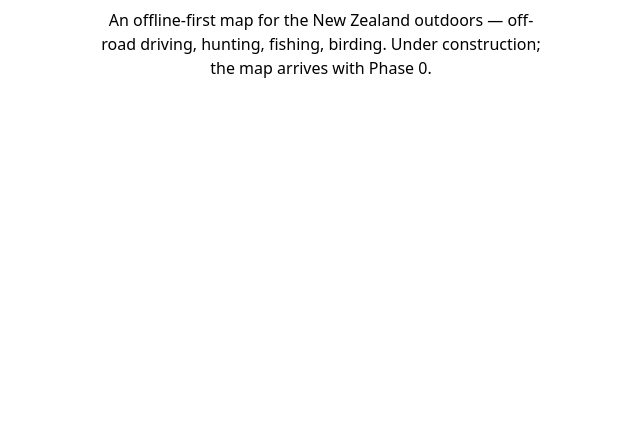
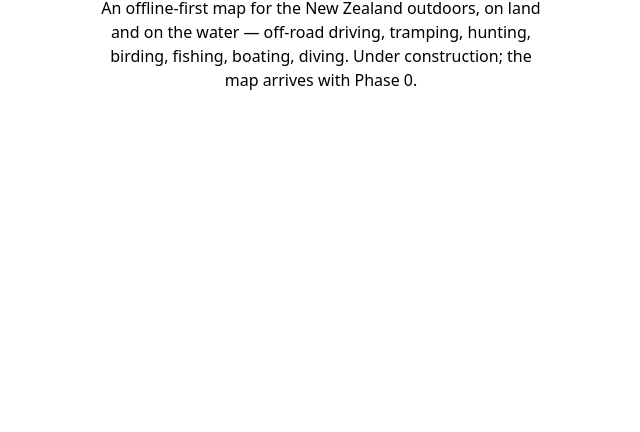
Before and after one commit to mike548141/tuhura, a plain HTML site: page site/index.html in a window 1280 px wide. Shown: the part 400-832 px from the top of the page, without its empty margins (319-959 px from the left). Drawn offline with Linux system fonts and the light colour scheme.

Commit message:
docs: maritime is a first-class half of tūhura, equal to land
Mike directed (2026-08-09) that the app is for boating, diving and fishing
on the water as much as it is for off-road driving, tramping, mountaineering,
hunting and birding on land. The docs had marine as a vertical bolted on:
STRATEGY led with the land list and appended "on the water the same bones
serve the marine verticals", CLAUDE.md/README/the live shell omitted water
entirely, and mountaineering was named nowhere.

Every statement of what tūhura is now says land and water in equal measure,
and splits the activity list by medium so neither reads as the default.
Where the two genuinely differ, the difference is stated (no tracks to
follow, no coverage two headlands out, a day planned around slack water) —
equal standing, not pretend-identical. The "not a marine chart plotter"
non-goal stays but is restated as the LINZ ENC licensing limit it always
was; open marine data is in scope.

Roadmap staging is deliberately NOT changed: the founding review staged the
marine layers post-v1 on delivery-risk grounds, which is a sequencing call
rather than a worth call. The tension is recorded on the item and left for
Mike to rule — silently re-tiering a reviewed recommendation off the back of
a scope statement would be re-litigating it without evidence.

```diff
--- a/site/index.html
+++ b/site/index.html
@@ -5,7 +5,8 @@
   <meta name="viewport" content="width=device-width, initial-scale=1">
   <meta name="description"
         content="tūhura — an offline-first map app for the New Zealand
-                 outdoors: off-road driving, hunting, fishing, birding.">
+                 outdoors, on land and on the water: off-road driving,
+                 tramping, hunting, birding, fishing, boating, diving.">
   <title>tūhura</title>
   <style>
     :root { color-scheme: light dark; }
@@ -20,9 +21,9 @@
 <body>
   <main>
     <h1><span lang="mi">tūhura</span></h1>
-    <p>An offline-first map for the New Zealand outdoors — off-road
-       driving, hunting, fishing, birding. Under construction; the map
-       arrives with Phase 0.</p>
+    <p>An offline-first map for the New Zealand outdoors, on land and on
+       the water — off-road driving, tramping, hunting, birding, fishing,
+       boating, diving. Under construction; the map arrives with Phase 0.</p>
   </main>
 </body>
 </html>
```
Also changed, not shown: 6 other files.
